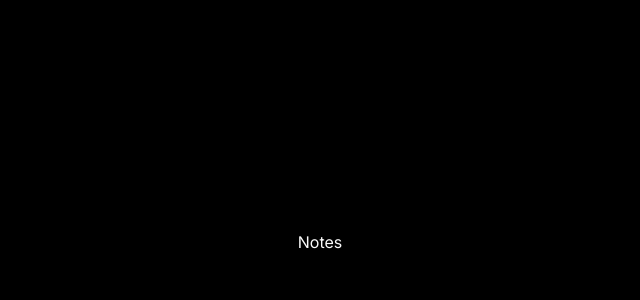
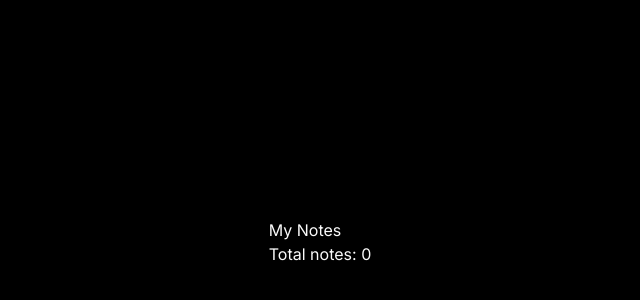
Before and after one commit to DenisDK/Zustand-mini-task, a Next.js app: page / in a window 1280 px wide. Shown: the part 158-458 px from the top of the page, without its empty margins (320-960 px from the left). Built offline with nearby package versions, Linux system fonts and the light colour scheme.

Commit message:
simple test component

```diff
--- a/modules/notes/components/Notes.tsx
+++ b/modules/notes/components/Notes.tsx
@@ -1,7 +1,24 @@
-import React from "react";
+"use client";
+
+import { useNotesStore } from "../store/notes.store";
 
 const Notes = () => {
-  return <div>Notes</div>;
+  const notes = useNotesStore((state) => state.notes);
+
+  return (
+    <section>
+      <h2>My Notes</h2>
+
+      <p>Total notes: {notes.length}</p>
+
+      {notes.map((note) => (
+        <article key={note.id}>
+          <h3>{note.title}</h3>
+          <p>{note.content}</p>
+        </article>
+      ))}
+    </section>
+  );
 };
 
 export default Notes;
```
